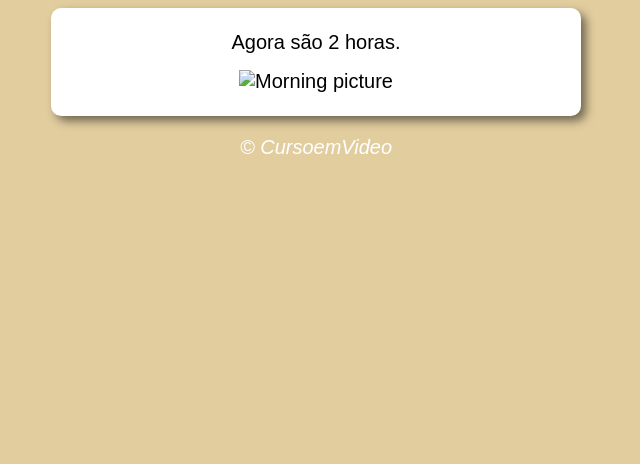
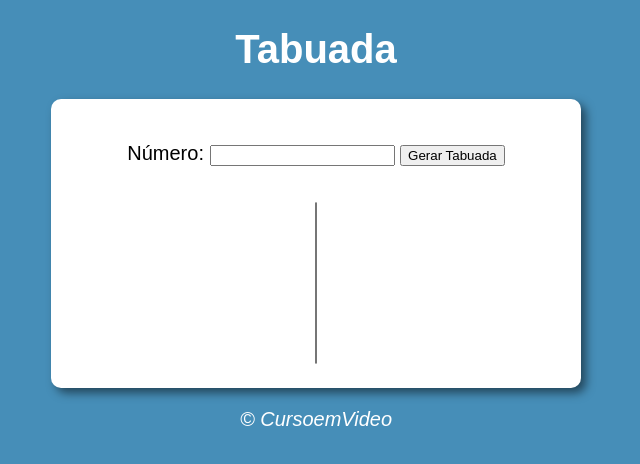
Before and after one commit to guilhermermuller/javascript, a plain HTML site: page aula14ex/ex017/modelo.html in a window 1280 px wide. Shown: the whole page, without its empty margins (324-964 px from the left). Drawn offline with Linux system fonts and the light colour scheme.

Commit message:
Novas aulas e exercícios

```diff
--- a/aula14ex/ex017/modelo.html
+++ b/aula14ex/ex017/modelo.html
@@ -4,19 +4,19 @@
     <meta charset="UTF-8">
     <meta http-equiv="X-UA-Compatible" content="IE=edge">
     <meta name="viewport" content="width=device-width, initial-scale=1.0">
-    <title>Hora do Dia</title>
+    <title>Tabuada</title>
     <link rel="stylesheet" href="style.css">
 </head>
-<body onload="carregar()">
+<body>
     <header>
-
+        <h1>Tabuada</h1>
     </header>
     <section>
-        <div id="msg">
-
+        <div>
+            <p>Número: <input type="number" name="num" id="txtn"> <input type="button" value="Gerar Tabuada" onclick="tabuada()"> </p>
         </div>
-        <div id="photo">
-            <img id="image" src="imagens/morning.png" alt="Morning picture">
+        <div>
+            <select name="tabuada" id="seltab" size="10"></select>
         </div>
     </section>
     <footer>
--- a/aula14ex/ex017/script.js
+++ b/aula14ex/ex017/script.js
@@ -1,17 +1,18 @@
-function carregar() {
-    var msg = window.document.getElementById('msg')
-    var img = window.document.getElementById('image')
-    var date = new Date()
-    var hour = date.getHours()
-    msg.innerHTML = `Agora são ${hour} horas.`
-    if (hour >= 0 && hour < 12) {
-        img.src = './imagens/morning.png'
-        document.body.style.background = '#e2cd9f'
-    } else if (hour >= 12 && hour < 18) {
-        img.src = './imagens/afternoon.png'
-        document.body.style.background = '#b9846f'
+function tabuada() {
+    let num = document.getElementById('txtn')
+    let tab = document.getElementById('seltab')
+    if (num.value.lenght == 0) {
+        window.alert('Por favor, digite um número!')
     } else {
-        img.src = './imagens/evening.png'
-        document.body.style.background = '#515154'
+        let n = Number(num.value)
+        let c = 1
+        tab.innerHTML = ''
+        while (c <= 10) {
+            let item = document.createElement('option')
+            item.text = `${n} x ${c} = ${n*c}`
+            tab.appendChild(item)
+            c++
+        }
     }
+
 }
--- /dev/null
+++ b/aula15/style.css
@@ -0,0 +1,29 @@
+body {
+    background: rgb(70, 142, 184);
+    font: normal 15pt Arial;
+}
+
+header {
+    color: white;
+    text-align: center;
+}
+
+section {
+    background: white;
+    border-radius: 10px;
+    padding: 15px;
+    width: 500px;
+    margin: auto;
+    box-shadow: 5px 5px 10px rgba(0, 0, 0, 0.5);
+}
+
+div {
+    text-align: left;
+    padding: 8px;
+}
+
+footer {
+    color: white;
+    text-align: center;
+    font-style: italic;
+}
```
Also changed, not shown: aula15/index.html (added, +30 -0 lines), aula15/script.js (added, +28 -0 lines).
